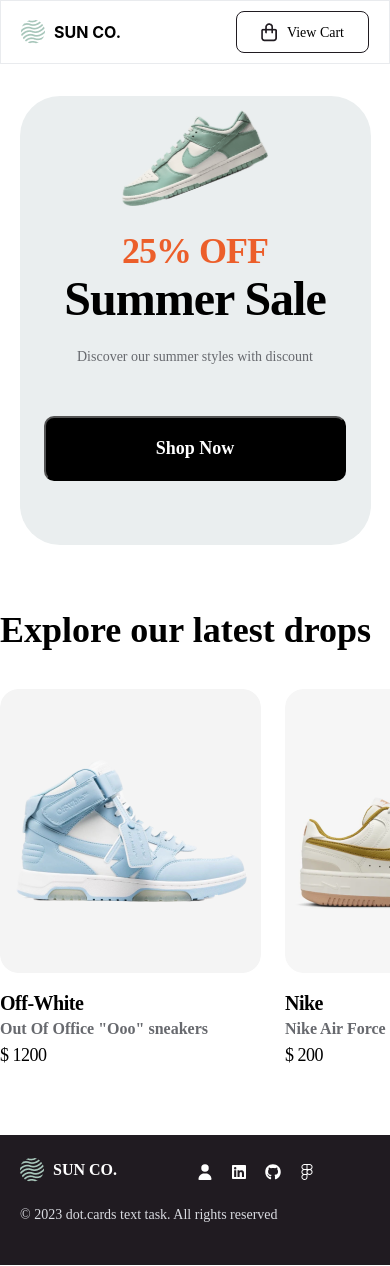
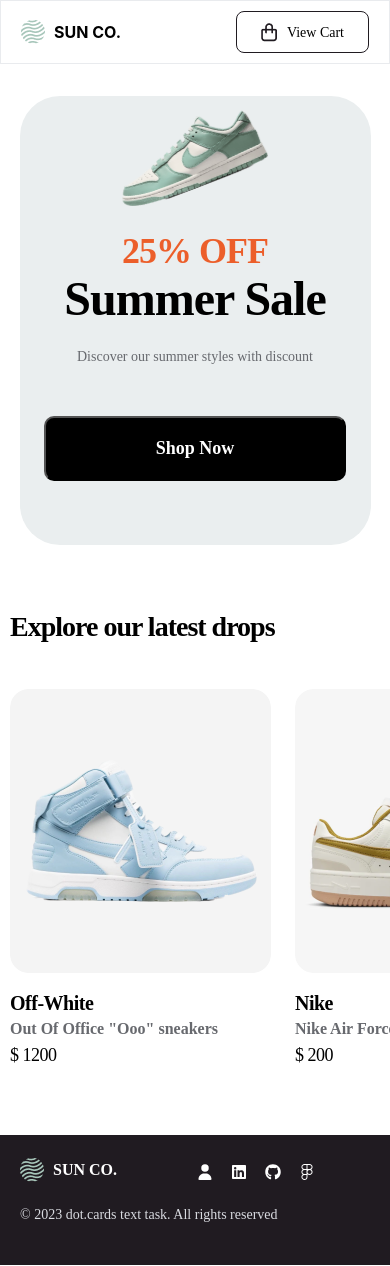
Before and after one commit to freddy990117/Shoe_Store, a React (Vite) app: page / in a window 390 px wide. Built offline with nearby package versions, Linux system fonts and the light colour scheme.

Commit message:
Style : Setup homepage-more css.

```diff
--- a/src/App.css
+++ b/src/App.css
@@ -643,4 +643,12 @@
   .homepage-main .homepage-product .product-introduce button {
     width: 302px;
   }
+  .homepage-main .homepage-more {
+    margin-left: 20px;
+  }
+  .homepage-main .homepage-more .more-product h2 {
+    font-size: 28px;
+    line-height: 36px;
+    letter-spacing: -1px;
+  }
 }/*# sourceMappingURL=App.css.map */
--- a/src/App.scss
+++ b/src/App.scss
@@ -645,5 +645,15 @@
         }
       }
     }
+    .homepage-more {
+      margin-left: 20px;
+      .more-product {
+        h2 {
+          font-size: 28px;
+          line-height: 36px;
+          letter-spacing: -1px;
+        }
+      }
+    }
   }
 }
```
Also changed, not shown: 1 other file (tests, documents, lock files or other folders).
